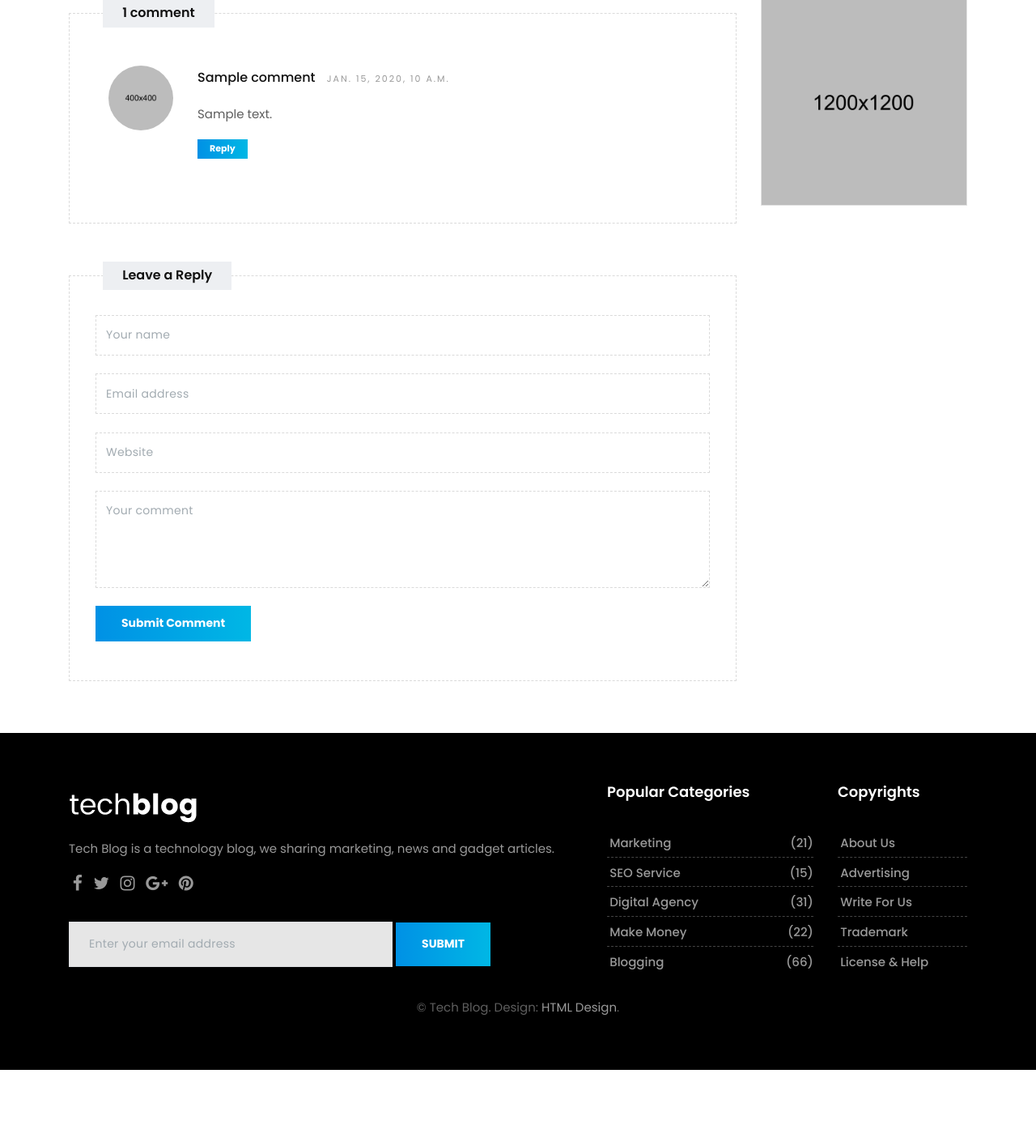
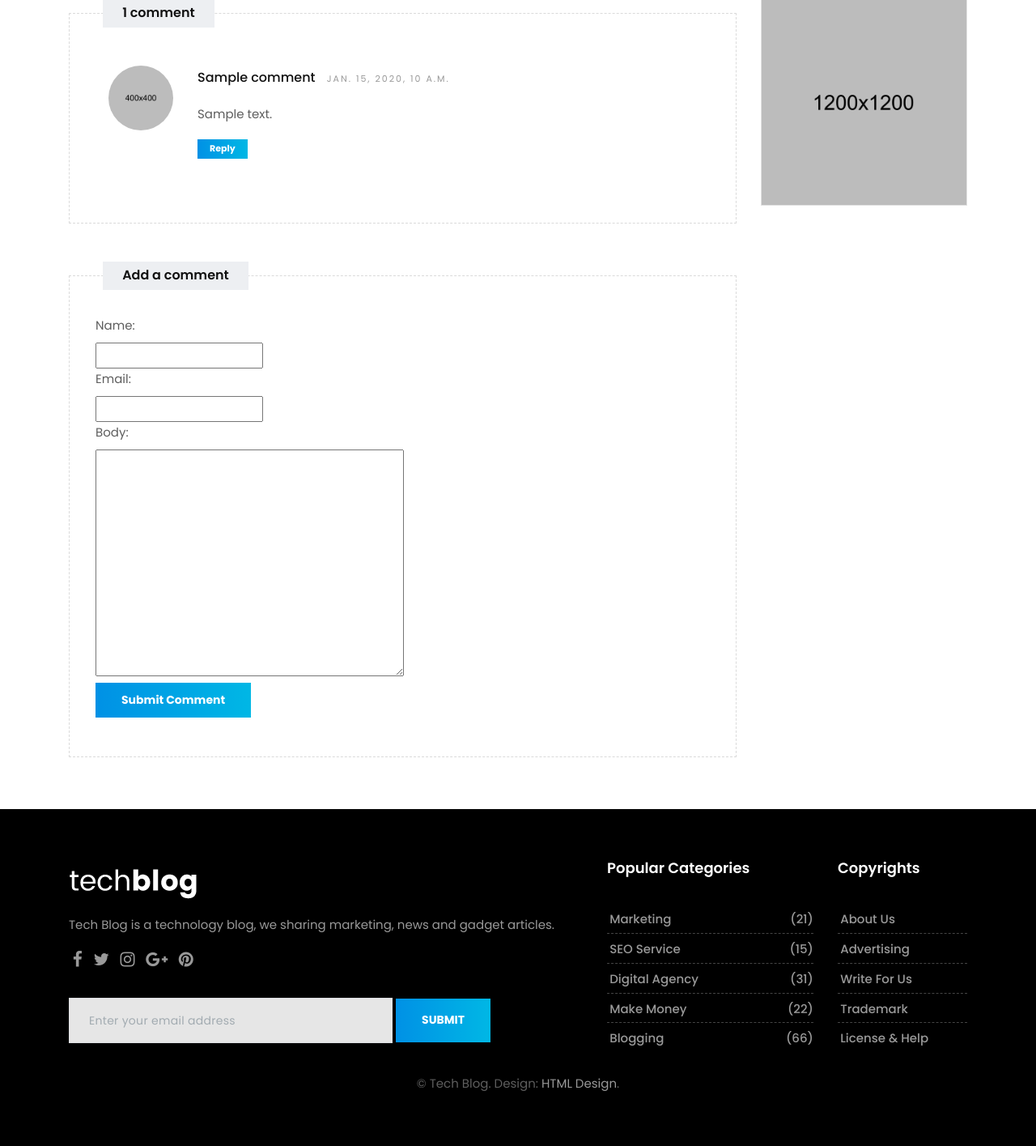
Before and after one commit to masonk16/blog, a Django app: a page that uses templates/blog/post/detail.html in a window 1280 px wide. Shown: the part 2323-3738 px from the top of the page at 81% size. Before the commit the page ends 3644 px from the top, so only its background shows below. Run offline with Django 4.2, Linux system fonts and the light colour scheme; tables that the repository leaves empty hold one stand-in row (values such as "Sample post"); some libraries are stand-ins or nearby versions.

Commit message:
Add comment form to details template.

```diff
--- a/templates/blog/post/detail.html
+++ b/templates/blog/post/detail.html
@@ -200,17 +200,27 @@
     <hr class="invis1">
 
     <div class="custombox clearfix">
-        <h4 class="small-title">Leave a Reply</h4>
+        <h4 class="small-title">Add a comment</h4>
+        {% if new_comment %}
+            <h2>Your comment has been added.</h2>
+        {% else %}
         <div class="row">
             <div class="col-lg-12">
-                <form class="form-wrapper">
-                    <input type="text" class="form-control" placeholder="Your name">
-                    <input type="text" class="form-control" placeholder="Email address">
-                    <input type="text" class="form-control" placeholder="Website">
-                    <textarea class="form-control" placeholder="Your comment"></textarea>
-                    <button type="submit" class="btn btn-primary">Submit Comment</button>
+                <form class="form-wrapper" method="post">
+                    {% csrf_token %}
+                    {% for field in comment_form %}
+                            <div>
+                                {{ field.label_tag }}
+                                {{ field.errors }}
+                            </div>
+                            <div>
+                                {{ field }}
+                            </div>
+                        {% endfor %}
+                    <button type="submit" value="Add comment" class="btn btn-primary">Submit Comment</button>
                 </form>
             </div>
         </div>
+        {% endif %}
     </div>
 {% endblock %}
```
